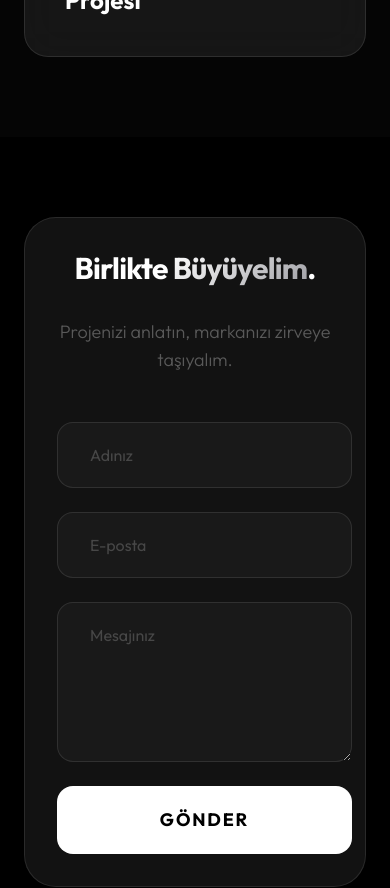
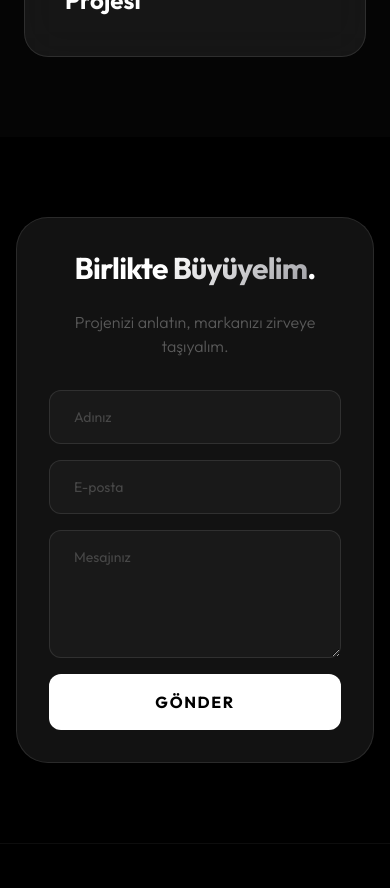
Before and after one commit to onurgncode/Verim-Digital, a React (Vite) app: page / in a window 390 px wide. Shown: the part 2720-3608 px from the top of the page. Built offline with nearby package versions, Linux system fonts and the light colour scheme.

Commit message:
Fix mobile responsiveness for contact form and restore pill nav

```diff
--- a/src/App.tsx
+++ b/src/App.tsx
@@ -125,20 +125,20 @@ function App() {
                 </section>
 
                 {/* Contact Section */}
-                <section id="contact" className="py-20 md:py-32 px-6 md:px-24">
-                    <div className="max-w-5xl mx-auto glass p-8 md:p-20 rounded-[2rem] md:rounded-[4rem] text-center border-white/10 bg-white/[0.02]">
-                        <h2 className="text-3xl md:text-6xl font-bold mb-8 tracking-tight">Birlikte <span className="text-gradient">Büyüyelim</span>.</h2>
-                        <p className="text-white/30 mb-12 text-lg md:text-xl font-light">Projenizi anlatın, markanızı zirveye taşıyalım.</p>
-                        <form className="grid md:grid-cols-2 gap-6 text-left">
+                <section id="contact" className="py-20 md:py-32 px-4 sm:px-6 md:px-24">
+                    <div className="max-w-5xl mx-auto glass p-8 sm:p-12 md:p-20 rounded-[2rem] md:rounded-[4rem] text-center border-white/10 bg-white/[0.02]">
+                        <h2 className="text-3xl sm:text-4xl md:text-6xl font-bold mb-6 sm:mb-8 tracking-tight">Birlikte <span className="text-gradient">Büyüyelim</span>.</h2>
+                        <p className="text-white/30 mb-8 sm:mb-12 text-base sm:text-lg md:text-xl font-light">Projenizi anlatın, markanızı zirveye taşıyalım.</p>
+                        <form className="grid grid-cols-1 md:grid-cols-2 gap-4 sm:gap-6 text-left">
                             <input type="text" placeholder="Adınız"
-                                className="bg-white/[0.03] border border-white/10 rounded-2xl px-8 py-5 focus:outline-none focus:border-white/40 transition-colors placeholder:text-white/20" />
+                                className="bg-white/[0.03] border border-white/10 rounded-xl sm:rounded-2xl px-6 sm:px-8 py-4 sm:py-5 focus:outline-none focus:border-white/40 transition-colors placeholder:text-white/20 text-sm sm:text-base" />
                             <input type="email" placeholder="E-posta"
-                                className="bg-white/[0.03] border border-white/10 rounded-2xl px-8 py-5 focus:outline-none focus:border-white/40 transition-colors placeholder:text-white/20" />
+                                className="bg-white/[0.03] border border-white/10 rounded-xl sm:rounded-2xl px-6 sm:px-8 py-4 sm:py-5 focus:outline-none focus:border-white/40 transition-colors placeholder:text-white/20 text-sm sm:text-base" />
                             <textarea placeholder="Mesajınız"
-                                className="md:col-span-2 bg-white/[0.03] border border-white/10 rounded-2xl px-8 py-5 h-40 focus:outline-none focus:border-white/40 transition-colors placeholder:text-white/20"></textarea>
+                                className="md:col-span-2 bg-white/[0.03] border border-white/10 rounded-xl sm:rounded-2xl px-6 sm:px-8 py-4 sm:py-5 h-32 sm:h-40 focus:outline-none focus:border-white/40 transition-colors placeholder:text-white/20 text-sm sm:text-base"></textarea>
                             <button
                                 type="button"
-                                className="md:col-span-2 bg-white text-black font-black py-5 rounded-2xl hover:bg-neutral-200 transition-all uppercase tracking-widest text-lg active:scale-95">Gönder</button>
+                                className="md:col-span-2 bg-white text-black font-black py-4 sm:py-5 rounded-xl sm:rounded-2xl hover:bg-neutral-200 transition-all uppercase tracking-widest text-base sm:text-lg active:scale-95">Gönder</button>
                         </form>
                     </div>
                 </section>
```
